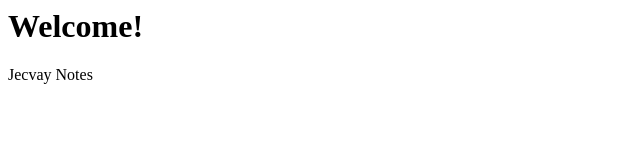
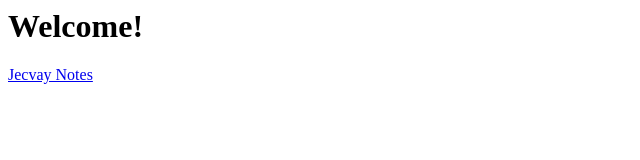
Before and after one commit to Jecvay/jecvay.github.io, a plain HTML site: page index.html in a window 1280 px wide. Shown: the full height of the page, 0-640 px from the left. Drawn offline with Linux system fonts and the light colour scheme.

Commit message:
fixed a bug

```diff
--- a/index.html
+++ b/index.html
@@ -1,6 +1,6 @@
 <html>
 <body>
 	<h1>Welcome!</h1>
-	<a herf = 'http://jecvay.com'>Jecvay Notes</a>
+	<a href = 'http://jecvay.com'>Jecvay Notes</a>
 </body>
 </html>
```
